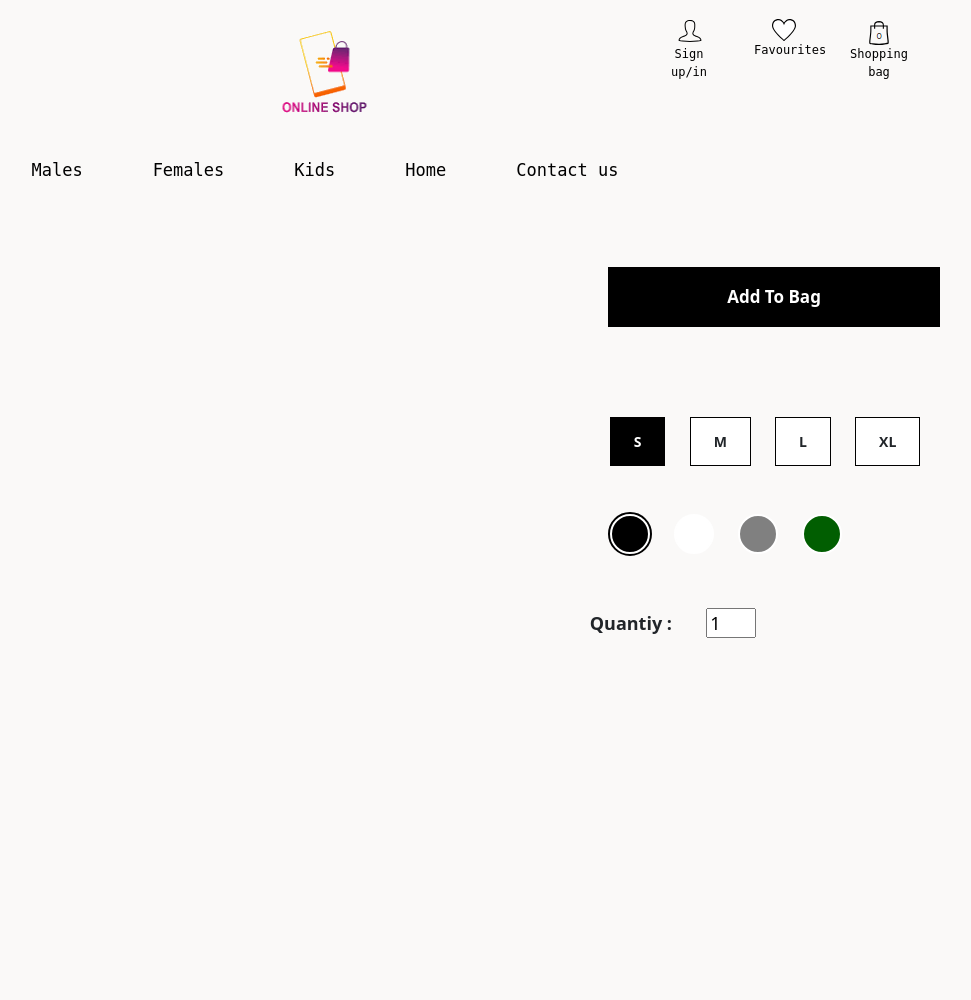
After one commit to HoucemHr/PHP-ECom, a PHP site: page /App/Views/Product/ProductById.php in a window 1280 px wide. The commit adds this page. Shown: the whole page, without its empty margins (296-1267 px from the left). Run offline with PHP 8.4, Linux system fonts and the light colour scheme.

Commit message:
individual product by id view setup

```diff
--- a/App/Views/Header.php
+++ b/App/Views/Header.php
@@ -14,6 +14,7 @@
     <link rel="stylesheet" href="/Myproject/Assets/Css/homeContentStyle.css">
     <link rel="stylesheet" href="/Myproject/Assets/Css/bagstyle.css">
     <link rel="stylesheet" href="/Myproject/Assets/Css/ProdContainerStyle.css">
+    <link rel="stylesheet" href="/Myproject/Assets/Css/ProductByIdStyle.css">
 </head>
 
 <body>
--- a/App/Views/Product/ProdList.php
+++ b/App/Views/Product/ProdList.php
@@ -5,7 +5,10 @@
             <?php foreach($products as $product){?>
                 <div class=<?php echo "prod" . $product["ID"] ?>>
                     <img src=<?= $product["Image"]?> alt=""><br>
-                    <span><?php echo $product["Label"] . "<br>" . "$" . $product["Price"]?></span>
+                    <span><a href="/Myproject/index?url=ControllerProduct/show">
+                        <?php echo $product["Label"]?></a>
+                    </span><br>
+                    <span> <?php echo "$" . $product["Price"]?></span>
                 </div>
             <?php }?>
         </div>
--- /dev/null
+++ b/App/Views/Product/ProductById.php
@@ -0,0 +1,51 @@
+
+
+<?php require_once "c:/xampp/htdocs/Myproject/App/Views/Header.php"?>
+
+<div class = "prodbody">
+    <div class="leftside">
+        <div class="prdImg">
+            <img src="" alt="">
+        </div>
+    </div>
+    <div class = "rightside">
+        <?php if(isset($_SESSION)){?>
+            <button data-bs-toggle="modal" data-bs-target="#exampleModal">Sign Up/In</button>
+        <?php }else{ ?>
+            <input type="submit" value="Add To Bag" class = "addToBagBtn">
+            <br><br><br><br>
+            <form action="" method="post">
+                <input type="radio" name="size" id="size-1" class="radio" value="S" checked><label class="size size-1" for="size-1">S</label>
+                <input type="radio" name="size" id="size-2" class="radio" value="M">        <label class="size size-2" for="size-2">M</label>
+                <input type="radio" name="size" id="size-3" class="radio" value="L">        <label class="size size-3" for="size-3">L</label>
+                <input type="radio" name="size" id="size-4" class="radio" value="XL">       <label class="size size-4" for="size-4">XL</label>
+                <br></br><br>
+                <input type="radio" name="color" id="color-1" class="radio" value="black" checked><label class="color color-1" for="color-1"></label>
+                <input type="radio" name="color" id="color-2" class="radio" value="white">        <label class="color color-2" for="color-2"></label>
+                <input type="radio" name="color" id="color-3" class="radio" value="gray">        <label class="color color-3" for="color-3"></label>
+                <input type="radio" name="color" id="color-4" class="radio" value="green">       <label class="color color-4" for="color-4"></label>
+                <br><br><br>
+                <label style ="margin-right: 30px; font-weight:bold; font-size:large;" for="quantity">Quantiy : </label>
+                <input type="number" name="quantity" id="quantity" value="1">
+
+
+            </form>
+        <?php }?>
+
+
+
+
+    </div>
+
+</div>
+
+
+
+
+
+
+
+
+
+</body>
+</html>
--- /dev/null
+++ b/Assets/Css/ProductByIdStyle.css
@@ -0,0 +1,104 @@
+.prodbody{
+    width: 96%;
+    height: 500px;
+    margin-left: 2%;
+    margin-right: 2%;
+    margin-top: 3%;
+    padding: 0%;
+    display: flex;
+    flex-direction: row;
+}
+
+.prodbody .leftside{
+    width : 70%;
+    margin: 0%;
+    padding: 0%;
+    height : 100%;
+}
+
+.prodbody .rightside{
+    width: 30%;
+    height: 100%;
+    margin: 0%;
+    padding: 0%;
+    background-color: #faf9f8;
+}
+
+
+
+.radio{
+    display: none;
+}
+
+.size{
+    padding : 13px 23px;
+    background-color: white;
+    font-weight: bold;
+    cursor: pointer;
+    font-size: 14px;
+    margin-left : 20px;
+    border: 1px solid black;
+}
+
+
+
+
+#size-1:checked ~ .size-1,
+#size-2:checked ~ .size-2,
+#size-3:checked ~ .size-3,
+#size-4:checked ~ .size-4{
+    background-color: black;
+    color: white;
+
+}
+
+
+.color{
+    height : 40px;
+    width: 40px;
+    border-radius: 50%;
+    border: 2px solid white;
+    margin-left : 20px;
+}
+
+.color-1{
+    background-color: black;
+}
+.color-2{
+    background-color: white;
+}
+.color-3{
+    background-color: gray;
+}
+.color-4{
+    background-color: rgb(1, 94, 1);
+}
+
+#color-1:checked ~ .color-1,
+#color-2:checked ~ .color-2,
+#color-3:checked ~ .color-3,
+#color-4:checked ~ .color-4{
+    outline: 2px solid black;
+}
+
+
+#quantity{
+    width: 50px;
+    height: 30px;
+    font-size: large;
+}
+
+.addToBagBtn{
+    width : 90%;
+    height: 60px;
+    margin: 5%;
+    background-color: black;
+    color: white;
+    font-size: 17px;
+    font-weight: bold;
+    border: 1px solid black;
+}
+
+.prdImg{
+    width: 50%;
+}
--- a/Assets/Css/bagstyle.css
+++ b/Assets/Css/bagstyle.css
@@ -1,3 +1,5 @@
+
+
 .bagbody{
     width: 96%;
     height: 500px;
@@ -53,7 +55,6 @@
     width: 96%;
     height: 61%;
     margin-top: 4%;
-
 }
 
 .productlisting div{
```
